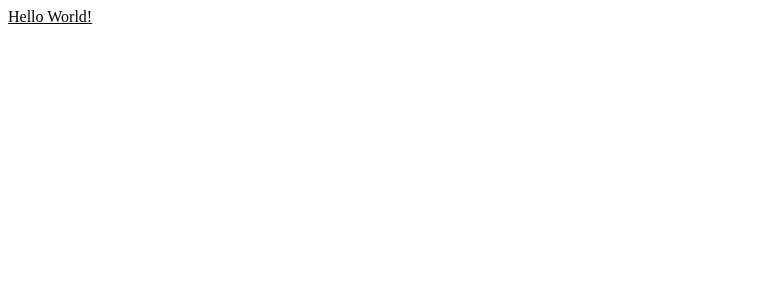
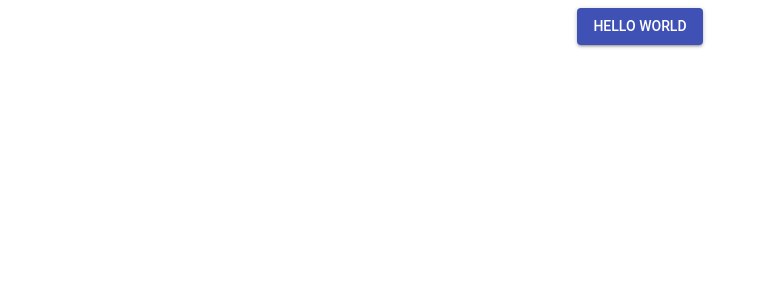
Before and after one commit to hellgren/boilerhouse, a Next.js app: page / in a window 1280 px wide. Shown: the top 300 px of the page, without its empty margins (0-760 px from the left). Built offline with nearby package versions, Linux system fonts and the light colour scheme.

Commit message:
Add material-ui

```diff
--- a/package.json
+++ b/package.json
@@ -23,6 +23,7 @@
   "dependencies": {
     "@emotion/core": "^10.0.10",
     "@emotion/styled": "^10.0.10",
+    "@material-ui/core": "^3.9.2",
     "compression": "^1.7.4",
     "eslint-config-airbnb": "^17.1.0",
     "eslint-config-prettier": "^4.1.0",
--- a/pages/index.js
+++ b/pages/index.js
@@ -1,12 +1,20 @@
 import React from "react";
 import styled from "@emotion/styled";
+import Button from "@material-ui/core/Button";
 
-const TextWrapper = styled.div`
-  text-decoration: underline;
+const Wrapper = styled.div`
+  display: flex;
+  justify-content: center;
 `;
 
 const Homepage = () => {
-  return <TextWrapper>Hello World!</TextWrapper>;
+  return (
+    <Wrapper>
+      <Button variant="contained" color="primary">
+        Hello World
+      </Button>
+    </Wrapper>
+  );
 };
 
 export default Homepage;
```
Also changed, not shown: 1 other file (tests, documents, lock files or other folders).
